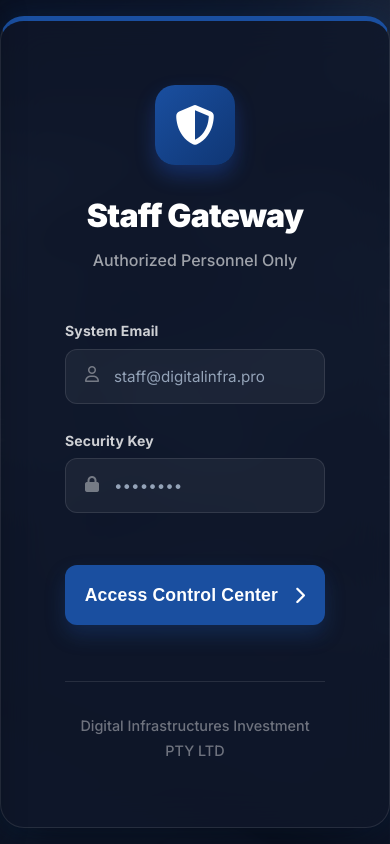
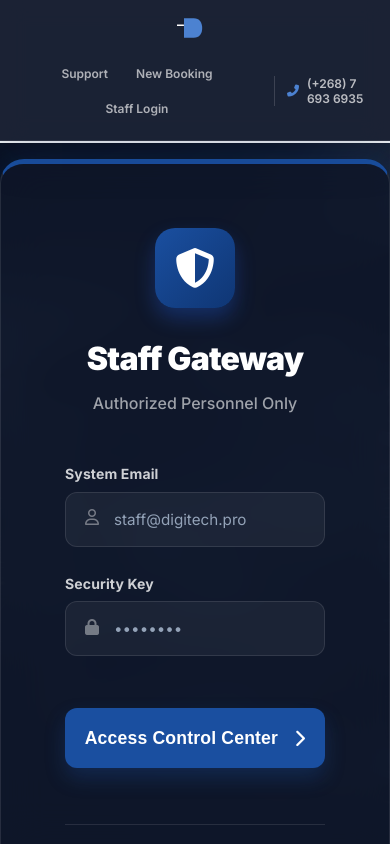
Before and after one commit to dlaminiangel15-cpu/DigiTech, a Flask app: page /login in a window 390 px wide. Run offline with Flask 3, Linux system fonts and the light colour scheme; some libraries are stand-ins or nearby versions.

Commit message:
Add files via upload

```diff
--- a/app.py
+++ b/app.py
@@ -292,6 +292,12 @@ def payroll():
     records = Payroll.query.order_by(Payroll.payment_date.desc()).all()
     return render_template('payroll.html', technicians=technicians, records=records)
 
+@app.route('/admin/system-qr')
+@login_required
+@role_required('admin')
+def system_qr():
+    return render_template('system_qr.html')
+
 @app.route('/api/location/update', methods=['POST'])
 @login_required
 def update_location():
--- a/static/css/style.css
+++ b/static/css/style.css
@@ -48,40 +48,43 @@ h1,h2,h3,h4 { font-weight: 800; letter-spacing: -0.025em; line-height: 1.2; }
 p { line-height: 1.7; color: var(--text-muted); }
 
 /* ─── Layout ─────────────────────────────────── */
-.sidebar {
-    width: 270px;
-    height: 100vh;
+.top-nav {
+    height: auto;
     position: fixed;
-    left: 0; top: 0;
+    top: 1.25rem; right: 1.25rem;
+    left: auto;
     z-index: 1000;
-    background: var(--bg-sidebar);
-    padding: 2rem 1.25rem;
+    background: rgba(15, 23, 42, 0.85);
+    backdrop-filter: var(--glass);
+    padding: 0.6rem 1.25rem;
     display: flex;
-    flex-direction: column;
-    box-shadow: 4px 0 24px rgba(0,0,0,0.15);
-    transition: width 0.3s ease;
+    align-items: center;
+    justify-content: flex-end;
+    gap: 1.25rem;
+    border: 1px solid rgba(255,255,255,0.12);
+    border-radius: 18px;
+    box-shadow: var(--shadow-premium);
+    transition: all 0.3s ease;
+}
+
+.top-nav:hover {
+    background: rgba(15, 23, 42, 0.95);
+    transform: translateY(-2px);
 }
 
 .main-content {
-    margin-left: 270px;
-    padding: 3rem 4rem;
+    margin-left: 0;
+    padding: 2.5rem 4rem 3rem;
     min-height: 100vh;
 }
 
 /* ─── Logo ─────────────────────────────────── */
 .logo {
-    font-size: 1.1rem;
-    font-weight: 900;
-    color: white;
     text-decoration: none;
     display: flex;
     align-items: center;
-    gap: 0.75rem;
-    margin-bottom: 3rem;
-    padding: 0.75rem 1rem;
-    background: rgba(255,255,255,0.05);
-    border-radius: 14px;
-    border: 1px solid rgba(255,255,255,0.08);
+    gap: 0.5rem;
+    transition: all 0.3s ease;
 }
 
 .logo i {
@@ -91,27 +94,32 @@ p { line-height: 1.7; color: var(--text-muted); }
 }
 
 /* ─── Nav Links ─────────────────────────────── */
-.nav-links { list-style: none; flex: 1; }
+.nav-links {
+    list-style: none;
+    display: flex;
+    align-items: center;
+    gap: 0.5rem;
+}
 
-.nav-item { margin-bottom: 0.4rem; }
+.nav-item { margin-bottom: 0; }
 
 .nav-link {
     display: flex;
     align-items: center;
-    padding: 0.85rem 1.1rem;
+    padding: 0.6rem 1rem;
     color: var(--nav-text);
     text-decoration: none;
-    border-radius: 12px;
+    border-radius: 10px;
     transition: all 0.25s ease;
     font-weight: 600;
-    font-size: 0.9rem;
-    gap: 0.875rem;
+    font-size: 0.85rem;
+    gap: 0.6rem;
 }
 
 .nav-link:hover {
     background: rgba(255,255,255,0.07);
     color: white;
-    transform: translateX(4px);
+    transform: translateY(-2px);
 }
 
 .nav-link.active {
@@ -124,9 +132,10 @@ p { line-height: 1.7; color: var(--text-muted); }
 
 /* Nav divider */
 .nav-divider {
-    border: none;
-    border-top: 1px solid rgba(255,255,255,0.07);
-    margin: 1.5rem 0;
+    width: 1px;
+    height: 24px;
+    background: rgba(255,255,255,0.15);
+    margin: 0 0.75rem;
 }
 
 /* ─── Cards ─────────────────────────────────── */
@@ -394,84 +403,48 @@ tr:hover td { background: #fafbfc; }
 
 /* ─── Responsive / Mobile ─────────────────────────────────── */
 @media (max-width: 1024px) {
-    .main-content { padding: 2rem 2.5rem; }
+    .top-nav { padding: 0 2rem; }
+    .main-content { padding: 7rem 2rem 2.5rem; }
 }
 
 @media (max-width: 768px) {
-    /* Sidebar becomes a hidden drawer */
-    .sidebar {
-        transform: translateX(-100%);
-        transition: transform 0.3s cubic-bezier(0.4, 0, 0.2, 1);
-        z-index: 1000;
-        width: 270px;
+    .top-nav {
+        top: 0; right: 0; left: 0;
+        height: auto;
+        padding: 1rem;
+        flex-direction: column;
+        gap: 1rem;
+        position: relative;
+        border-radius: 0;
+        border: none;
+        border-bottom: 1px solid rgba(255,255,255,0.08);
     }
 
-    .sidebar.sidebar-open {
-        transform: translateX(0);
+    .nav-links {
+        width: 100%;
+        justify-content: center;
+        flex-wrap: wrap;
+        gap: 0.25rem;
     }
 
-    /* Main content takes full width */
-    .main-content {
-        margin-left: 0;
-        padding: 1.25rem;
+    .nav-link {
+        padding: 0.5rem 0.75rem;
+        font-size: 0.75rem;
     }
 
-    /* Header */
-    header h1 { font-size: 1.4rem !important; }
+    .nav-divider { display: none; }
 
-    /* Cards */
-    .card { padding: 1.5rem; border-radius: 16px; }
-
-    /* Stats grid - 2 columns on mobile */
-    .stats-grid {
-        grid-template-columns: 1fr 1fr;
-        gap: 1rem;
-    }
-    .stat-val { font-size: 1.8rem; }
-
-    /* Service grid - 1 column on mobile */
-    .service-grid {
-        grid-template-columns: 1fr !important;
-        gap: 1rem;
+    .main-content {
+        padding: 2rem 1.25rem;
     }
 
-    /* Service cards smaller on mobile */
-    .service-card { padding: 1.5rem; }
-    .service-card i { font-size: 1.75rem; }
-    .service-card:hover { transform: translateY(-6px) !important; }
-
-    /* Tables - horizontally scrollable */
-    .table-container { overflow-x: auto; -webkit-overflow-scrolling: touch; }
-    table { min-width: 600px; }
-
-    /* Forms - single column */
-    div[style*="grid-template-columns: 1fr 1fr"] {
-        display: flex !important;
-        flex-direction: column !important;
-        gap: 0 !important;
+    header {
+        flex-direction: column;
+        align-items: flex-start !important;
+        padding: 1.25rem !important;
     }
 
-    /* Booking grid */
-    .booking-grid {
-        grid-template-columns: 1fr !important;
-    }
-
-    /* Payment grid */
-    div[style*="grid-template-columns: 1.5fr 1fr"] {
-        grid-template-columns: 1fr !important;
-    }
-
-    /* Buttons full width on mobile */
-    .btn-mobile-full { width: 100% !important; }
-
-    /* Notification dropdown */
-    #notif-dropdown { width: 90vw !important; right: -40px !important; }
-
-    /* Footer */
-    footer div[style*="grid-template-columns"] {
-        grid-template-columns: 1fr !important;
-        gap: 2rem !important;
-    }
+    #notif-dropdown { width: 90vw !important; right: -20px !important; }
 }
 
 @media (max-width: 480px) {
--- a/templates/base.html
+++ b/templates/base.html
@@ -17,88 +17,55 @@
     {% block head %}{% endblock %}
 </head>
 <body>
-    <nav class="sidebar">
-        <a href="/" class="logo" style="flex-direction: column; align-items: flex-start; gap: 0; display: flex; margin-bottom: 3rem; text-decoration: none; background: rgba(255,255,255,0.06); border: 1px solid rgba(255,255,255,0.1); padding: 1rem; border-radius: 14px;">
-            <svg width="40" height="40" viewBox="0 0 100 100" style="margin-bottom: 10px;">
+    <nav class="top-nav">
+        <a href="/" class="logo" style="background: none; border: none; padding: 0; margin-right: 0.5rem;">
+            <svg width="28" height="28" viewBox="0 0 100 100">
                 <path d="M25 15 H60 C80 15 90 30 90 50 C90 70 80 85 60 85 H25 V15" fill="var(--primary-light)" />
-                <path d="M35 25 H60 C75 25 80 35 80 50 C80 65 75 75 60 75 H35 V25" fill="white" opacity="0.15"/>
-                <path d="M0 40 H45" stroke="white" stroke-width="4" stroke-linecap="round" stroke-dasharray="50" stroke-dashoffset="50" style="animation: circuitMove 2.5s infinite ease-in-out;" />
-                <path d="M0 52 H50" stroke="white" stroke-width="4" stroke-linecap="round" stroke-dasharray="55" stroke-dashoffset="55" style="animation: circuitMove 2.5s infinite ease-in-out 0.4s;" />
-                <path d="M0 64 H45" stroke="white" stroke-width="4" stroke-linecap="round" stroke-dasharray="50" stroke-dashoffset="50" style="animation: circuitMove 2.5s infinite ease-in-out 0.8s;" />
+                <path d="M0 40 H45" stroke="white" stroke-width="5" stroke-linecap="round" stroke-dasharray="50" stroke-dashoffset="50" style="animation: circuitMove 2.5s infinite ease-in-out;" />
             </svg>
-            <div style="font-size: 0.9rem; color: white; font-weight: 900; line-height: 1.2;">DIGITAL</div>
-            <div style="font-size: 0.9rem; color: white; font-weight: 900; line-height: 1.2;">INFRASTRUCTURES</div>
-            <div style="font-size: 0.55rem; letter-spacing: 0.18em; color: rgba(255,255,255,0.5); font-weight: 700; margin-top: 4px;">INVESTMENT PTY LTD</div>
+            <div style="font-size: 0.75rem; color: white; font-weight: 900; line-height: 1.1; display: none;" class="logo-text">
+                DIGITAL INFRASTRUCTURES
+            </div>
         </a>
 
+        <div style="display: flex; align-items: center; gap: 1rem;">
             <ul class="nav-links">
                 {% if current_user.is_authenticated %}
                     {% if current_user.role == 'admin' %}
+                        <li class="nav-item"><a href="{{ url_for('admin_dashboard') }}" class="nav-link {% if request.endpoint == 'admin_dashboard' %}active{% endif %}">Dispatcher</a></li>
+                        <li class="nav-item"><a href="{{ url_for('manage_technicians') }}" class="nav-link {% if request.endpoint == 'manage_technicians' %}active{% endif %}">Personnel</a></li>
+                        <li class="nav-item"><a href="{{ url_for('payroll') }}" class="nav-link {% if request.endpoint == 'payroll' %}active{% endif %}">Payroll</a></li>
+                        <li class="nav-item"><a href="{{ url_for('system_qr') }}" class="nav-link {% if request.endpoint == 'system_qr' %}active{% endif %}">Gateway</a></li>
+                    {% elif current_user.role == 'engineer' %}
+                        <li class="nav-item"><a href="{{ url_for('engineer_dashboard') }}" class="nav-link {% if request.endpoint == 'engineer_dashboard' %}active{% endif %}">Jobs</a></li>
+                    {% endif %}
+                    <li class="nav-divider"></li>
                     <li class="nav-item">
-                        <a href="{{ url_for('admin_dashboard') }}" class="nav-link {% if request.endpoint == 'admin_dashboard' %}active{% endif %}">
-                            <i class="fas fa-th-large"></i> <span>Dispatcher</span>
-                        </a>
-                    </li>
-                    <li class="nav-item">
-                        <a href="{{ url_for('manage_technicians') }}" class="nav-link {% if request.endpoint == 'manage_technicians' %}active{% endif %}">
-                            <i class="fas fa-users-cog"></i> <span>Staff Management</span>
-                        </a>
-                    </li>
-                    <li class="nav-item">
-                        <a href="{{ url_for('payroll') }}" class="nav-link {% if request.endpoint == 'payroll' %}active{% endif %}">
-                            <i class="fas fa-money-check-alt"></i> <span>Payroll</span>
-                        </a>
-                    </li>
-                {% elif current_user.role == 'engineer' %}
-                    <li class="nav-item">
-                        <a href="{{ url_for('engineer_dashboard') }}" class="nav-link {% if request.endpoint == 'engineer_dashboard' %}active{% endif %}">
-                            <i class="fas fa-tools"></i> <span>Service Jobs</span>
-                        </a>
-                    </li>
-                {% endif %}
-                <hr class="nav-divider">
-                <li class="nav-item">
-                    <a href="{{ url_for('logout') }}" class="nav-link" style="color: #f87171;">
-                        <i class="fas fa-sign-out-alt"></i> <span>Log Out</span>
-                    </a>
+                        <a href="{{ url_for('logout') }}" class="nav-link" style="color: #f87171;"><i class="fas fa-sign-out-alt"></i></a>
                     </li>
                 {% else %}
-                <li class="nav-item">
-                    <a href="{{ url_for('customer_view') }}" class="nav-link {% if request.endpoint == 'customer_view' %}active{% endif %}">
-                        <i class="fas fa-headset"></i> <span>Support Center</span>
-                    </a>
-                </li>
-                <li class="nav-item">
-                    <a href="{{ url_for('book_appointment') }}" class="nav-link {% if request.endpoint == 'book_appointment' %}active{% endif %}">
-                        <i class="fas fa-plus-circle"></i> <span>New Booking</span>
-                    </a>
-                </li>
-                <hr class="nav-divider">
-                <li class="nav-item">
-                    <a href="{{ url_for('login') }}" class="nav-link {% if request.endpoint == 'login' %}active{% endif %}">
-                        <i class="fas fa-sign-in-alt"></i> <span>Staff Login</span>
-                    </a>
-                </li>
+                    <li class="nav-item"><a href="{{ url_for('customer_view') }}" class="nav-link {% if request.endpoint == 'customer_view' %}active{% endif %}">Support</a></li>
+                    <li class="nav-item"><a href="{{ url_for('book_appointment') }}" class="nav-link {% if request.endpoint == 'book_appointment' %}active{% endif %}">New Booking</a></li>
+                    <li class="nav-divider"></li>
+                    <li class="nav-item"><a href="{{ url_for('login') }}" class="nav-link">Staff Login</a></li>
                 {% endif %}
             </ul>
 
-        <div style="position: absolute; bottom: 2rem; left: 1rem; right: 1rem;">
-            <div style="background: rgba(255,255,255,0.05); padding: 1rem 1.25rem; border-radius: 12px; font-size: 0.8rem; border: 1px solid rgba(255,255,255,0.08);">
+            <div style="display: flex; align-items: center; gap: 0.75rem; padding-left: 0.75rem; border-left: 1px solid rgba(255,255,255,0.15);">
                 {% if current_user.is_authenticated %}
-                    <div style="display:flex; align-items:center; gap:0.6rem;">
-                        <div style="width:32px;height:32px;background:var(--primary);border-radius:50%;display:flex;align-items:center;justify-content:center;color:white;font-weight:900;font-size:0.85rem;">{{ current_user.name[0].upper() }}</div>
-                        <div>
-                            <div style="color:white;font-weight:700;font-size:0.82rem;">{{ current_user.name }}</div>
-                            <div style="color:rgba(255,255,255,0.4);font-size:0.72rem;text-transform:uppercase;letter-spacing:0.05em;">{{ current_user.role }}</div>
+                    <div style="display: flex; align-items: center; gap: 0.75rem;">
+                        <div style="text-align: right; line-height: 1.2;">
+                            <div style="color: white; font-weight: 700; font-size: 0.8rem;">{{ current_user.name }}</div>
+                            <div style="color: rgba(255,255,255,0.5); font-size: 0.65rem; text-transform: uppercase;">{{ current_user.role }}</div>
+                        </div>
+                        <div style="width: 32px; height: 32px; background: var(--primary-light); border-radius: 8px; display: flex; align-items: center; justify-content: center; color: white; font-weight: 900; font-size: 0.8rem;">
+                            {{ current_user.name[0].upper() }}
                         </div>
                     </div>
                 {% else %}
-                    <div style="display:flex;align-items:center;gap:0.6rem;">
-                        <i class="fas fa-phone" style="color:var(--primary-light);"></i>
-                        <div>
-                            <div style="color:rgba(255,255,255,0.5);font-size:0.72rem;">Support Line</div>
-                            <div style="color:white;font-weight:700;font-size:0.8rem; line-height: 1.4;">(+268) 3 502 9861<br>(+268) 7 693 6935</div>
-                        </div>
+                    <div style="display: flex; align-items: center; gap: 0.5rem; color: rgba(255,255,255,0.7); font-size: 0.75rem;">
+                        <i class="fas fa-phone-alt" style="color: var(--primary-light);"></i>
+                        <span style="font-weight: 600;">(+268) 7 693 6935</span>
                     </div>
                 {% endif %}
             </div>
@@ -109,36 +76,35 @@
     <div id="sidebar-overlay" onclick="closeSidebar()" style="display:none; position:fixed; inset:0; background:rgba(0,0,0,0.55); z-index:999; backdrop-filter:blur(2px);"></div>
 
     <main class="main-content animate-up">
-        <header style="display: flex; justify-content: space-between; align-items: center; margin-bottom: 2rem; flex-wrap: wrap; gap: 1rem;">
-            <div style="display:flex; align-items:center; gap:1rem;">
-                <!-- Hamburger for Mobile -->
-                <button id="hamburger" onclick="toggleSidebar()" style="display:none; background:white; border:1px solid var(--border); border-radius:10px; width:42px; height:42px; align-items:center; justify-content:center; cursor:pointer; box-shadow:var(--shadow-sm); flex-shrink:0;">
-                    <i class="fas fa-bars" style="color:var(--primary); font-size:1.1rem;"></i>
-                </button>
+        <header style="display: flex; justify-content: space-between; align-items: center; margin-bottom: 2.5rem; flex-wrap: wrap; gap: 1.5rem; background: white; padding: 1.5rem 2rem; border-radius: 20px; border: 1px solid var(--border); box-shadow: var(--shadow-sm);">
             <div>
-                    <h1 style="font-size: 1.75rem; margin-bottom: 0.25rem;">{% block header %}{% endblock %}</h1>
-                    <p style="font-size: 0.85rem; font-weight: 500; color:var(--text-muted);">Digital Infrastructure Management System</p>
-                </div>
+                <h1 style="font-size: 1.5rem; margin-bottom: 0.25rem;">{% block header %}{% endblock %}</h1>
+                <p style="font-size: 0.8rem; font-weight: 500; color:var(--text-muted);">Smart Infrastructure Management</p>
             </div>
 
+            <div style="display: flex; align-items: center; gap: 1.5rem; padding-right: 200px;">
                 {% if current_user.is_authenticated %}
                 <div id="notif-wrapper" style="position: relative;">
-                <div id="notif-trigger" class="glass-card" style="cursor: pointer; position: relative; padding: 0.75rem; border-radius: 12px; display: flex; align-items: center; justify-content: center;">
-                    <i class="fas fa-bell" style="font-size: 1.25rem; color: var(--primary);"></i>
-                    <span id="notif-badge" style="display:none; position:absolute; top: -5px; right: -5px; min-width: 20px; height: 20px; background: var(--danger); color: white; border-radius: 50%; font-size: 0.7rem; display: flex; align-items: center; justify-content: center; font-weight: 800; border: 2px solid white; box-shadow: var(--shadow-sm);">0</span>
+                    <div id="notif-trigger" style="cursor: pointer; width: 44px; height: 44px; background: #f8fafc; border: 1px solid var(--border); border-radius: 12px; display: flex; align-items: center; justify-content: center; transition: all 0.2s;">
+                        <i class="fas fa-bell" style="font-size: 1.1rem; color: var(--primary);"></i>
+                        <span id="notif-badge" style="display:none; position:absolute; top: -5px; right: -5px; min-width: 18px; height: 18px; background: var(--danger); color: white; border-radius: 50%; font-size: 0.65rem; display: flex; align-items: center; justify-content: center; font-weight: 800; border: 2px solid white;">0</span>
                     </div>
 
-                <div id="notif-dropdown" class="glass-card" style="display:none; position: absolute; top: 120%; right: 0; width: 350px; z-index: 1000; overflow: hidden; padding: 0; border: 1px solid var(--border);">
-                    <div style="padding: 1.25rem; border-bottom: 1px solid var(--border); background: rgba(248, 250, 252, 0.8); display: flex; justify-content: space-between; align-items: center;">
-                        <h4 style="margin: 0; font-size: 1rem; color: var(--text-main);">Notifications</h4>
-                        <button onclick="clearNotifications()" style="background: none; border: none; color: var(--primary); font-size: 0.8rem; cursor: pointer; font-weight: 700;">Mark all read</button>
+                    <div id="notif-dropdown" class="glass-card" style="display:none; position: absolute; top: 130%; right: 0; width: 320px; z-index: 1000; overflow: hidden; padding: 0; border: 1px solid var(--border); box-shadow: var(--shadow-lg);">
+                        <div style="padding: 1rem 1.25rem; border-bottom: 1px solid var(--border); background: #f8fafc; display: flex; justify-content: space-between; align-items: center;">
+                            <h4 style="margin: 0; font-size: 0.9rem;">Notifications</h4>
+                            <button onclick="clearNotifications()" style="background: none; border: none; color: var(--primary); font-size: 0.75rem; cursor: pointer; font-weight: 700;">Clear all</button>
                         </div>
-                    <div id="notif-list" style="max-height: 400px; overflow-y: auto;">
-                        <!-- Notifs injected here -->
-                    </div>
+                        <div id="notif-list" style="max-height: 350px; overflow-y: auto;"></div>
                     </div>
                 </div>
                 {% endif %}
+
+                <div style="display: flex; align-items: center; gap: 0.5rem; color: var(--text-muted); font-size: 0.75rem; font-weight: 600;" class="header-right-meta">
+                    <i class="far fa-calendar-alt"></i>
+                    <span id="current-date">{{ now.strftime('%d %b %Y') if now else '' }}</span>
+                </div>
+            </div>
         </header>
 
         {% with messages = get_flashed_messages() %}
--- a/templates/login.html
+++ b/templates/login.html
@@ -31,7 +31,7 @@
                 <label style="color: rgba(255,255,255,0.8);">System Email</label>
                 <div style="position: relative;">
                     <i class="far fa-user" style="position: absolute; left: 1.25rem; top: 1.1rem; color: rgba(255,255,255,0.4);"></i>
-                    <input type="email" name="email" autocomplete="username" placeholder="staff@digitalinfra.pro" required style="padding-left: 3rem; height: 55px; background: rgba(255,255,255,0.05); border: 1px solid rgba(255,255,255,0.1); color: white;">
+                    <input type="email" name="email" autocomplete="username" placeholder="staff@digitech.pro" required style="padding-left: 3rem; height: 55px; background: rgba(255,255,255,0.05); border: 1px solid rgba(255,255,255,0.1); color: white;">
                 </div>
             </div>
             <div class="form-group">
```
Also changed, not shown: templates/admin_dashboard.html (+12 -1 lines), templates/manage_technicians.html (+8 -0 lines), templates/system_qr.html (added, +53 -0 lines). Lines whose indentation alone changed are shown as unchanged.
